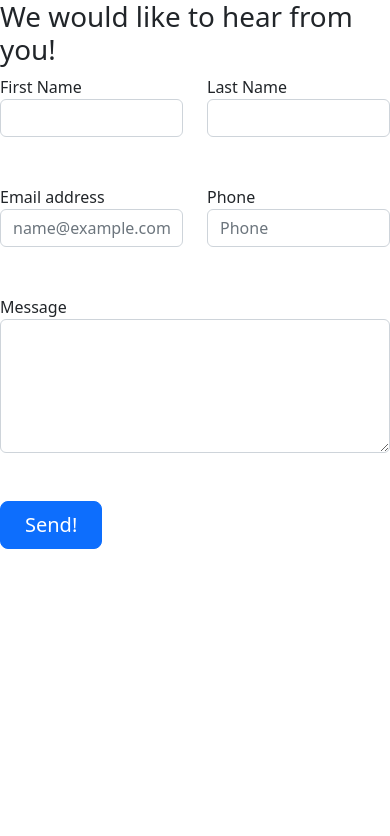
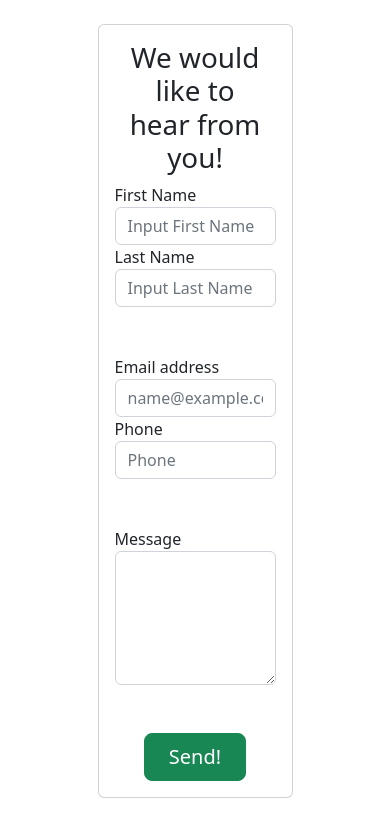
Before and after one commit to step11angelo/mini1-stephen, a plain HTML site: page contactform.html in a window 390 px wide. Drawn offline with nearby package versions, Linux system fonts and the light colour scheme.

Commit message:
edited responsive contactform

```diff
--- a/contactform.html
+++ b/contactform.html
@@ -18,41 +18,83 @@
     />
     <title>HCGN Ph- Contact Us</title>
   </head>
-  <body>
+  <body class="d-flex justify-content-center">
+    <div class="card col-6 p-3 m-4">
+      <div class="container text-center">
         <h1>We would like to hear from you!</h1>
-    <form id="contact_form" action="#">
+      </div>
+      <form
+        id="contact_form"
+        action="#"
+      >
         <div class="mb-5 row">
-            <div class="col-6">
+          <div class="col-sm-6">
             <label>First Name</label>
-                <input type="text" required maxlength="50" class="form-control" id="first_name" name="first_name">
+            <input
+              type="text"
+              class="form-control"
+              id="first_name"
+              name="first_name"
+              placeholder="Input First Name"
+            />
           </div>
-            <div class="col-6">
+          <div class="col-sm-6">
             <label>Last Name</label>
-                <input type="text" required maxlength="50" class="form-control" id="last_name" name="last_name">
+            <input
+              type="text"
+              class="form-control"
+              id="last_name"
+              name="last_name"
+              placeholder="Input Last Name"
+            />
           </div>
         </div>
         <div class="mb-5 row">
-            <div class="col">
+          <div class="col-sm-6">
             <label for="email_addr">Email address</label>
-                <input type="email" required maxlength="50" class="form-control" id="email_addr" name="email"
-                    placeholder="name@example.com">
+            <input
+              type="email"
+              class="form-control"
+              id="email_addr"
+              name="email"
+              placeholder="name@example.com"
+            />
           </div>
-            <div class="col">
+          <div class="col-sm-6">
             <label for="phone_input">Phone</label>
-                <input type="tel" required maxlength="50" class="form-control" id="phone_input" name="Phone"
-                    placeholder="Phone">
+            <input
+              type="tel"
+              class="form-control"
+              id="phone_input"
+              name="Phone"
+              placeholder="Phone"
+            />
           </div>
         </div>
         <div class="mb-5">
           <label for="message">Message</label>
-            <textarea class="form-control" id="message" name="message" rows="5"></textarea>
+          <textarea
+            class="form-control"
+            id="message"
+            name="message"
+            rows="5"
+          ></textarea>
         </div>
-        <button type="submit" class="btn btn-primary px-4 btn-lg">Send!</button>
+        <div class="d-flex justify-content-center">
+          <button
+            type="submit"
+            class="btn btn-success px-4 btn-lg"
+          >
+            Send!
+          </button>
+        </div>
       </form>
+    </div>
 
-
-
-    <script src="https://cdn.jsdelivr.net/npm/bootstrap@5.2.3/dist/js/bootstrap.bundle.min.js" integrity="sha384-kenU1KFdBIe4zVF0s0G1M5b4hcpxyD9F7jL+jjXkk+Q2h455rYXK/7HAuoJl+0I4" crossorigin="anonymous"></script>
-  </body>
+    <script
+      src="https://cdn.jsdelivr.net/npm/bootstrap@5.2.3/dist/js/bootstrap.bundle.min.js"
+      integrity="sha384-kenU1KFdBIe4zVF0s0G1M5b4hcpxyD9F7jL+jjXkk+Q2h455rYXK/7HAuoJl+0I4"
+      crossorigin="anonymous"
+    ></script>
   </body>
 </html>
```
Also changed, not shown: notes.txt. Lines whose indentation alone changed are shown as unchanged.
